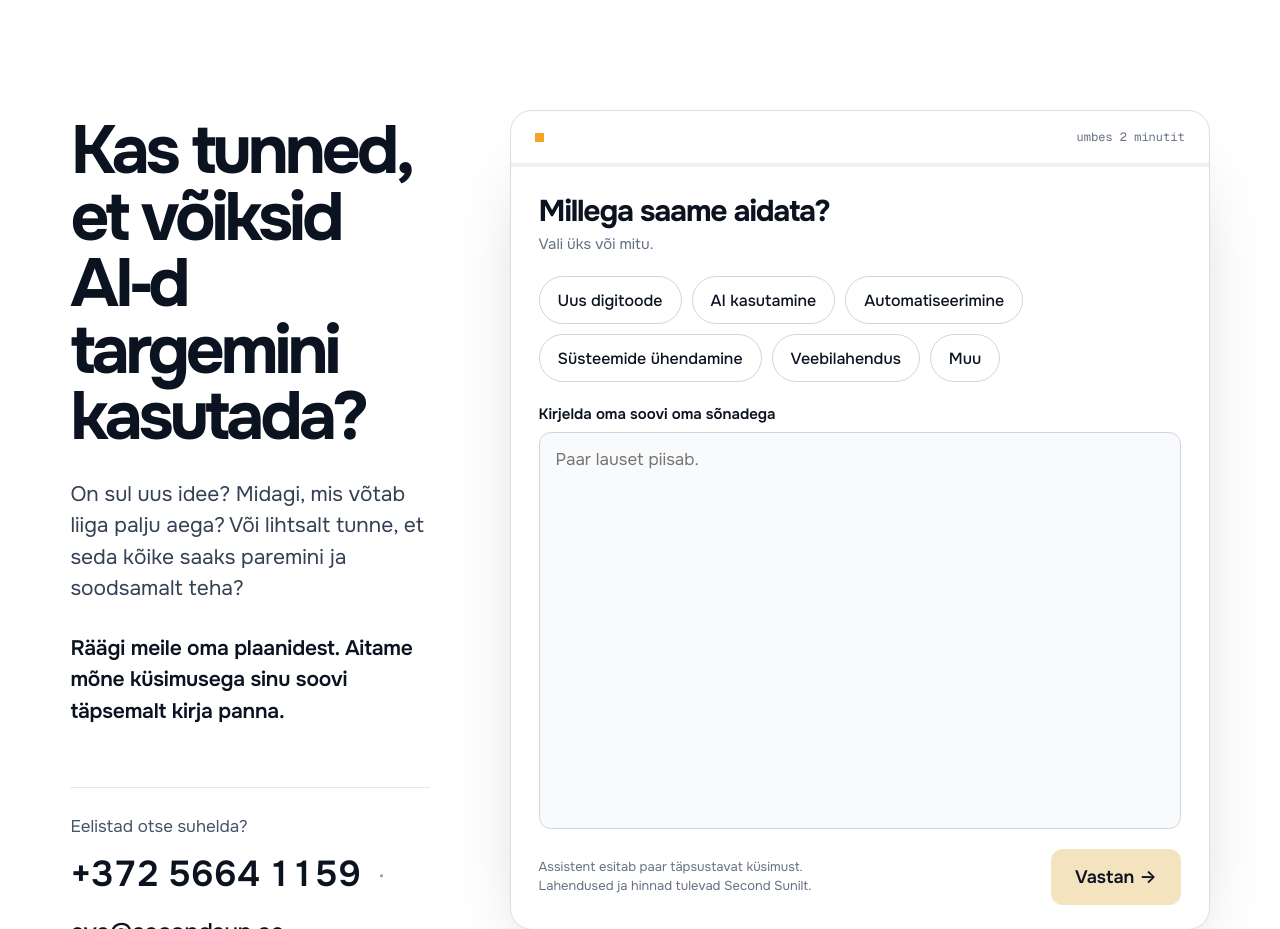
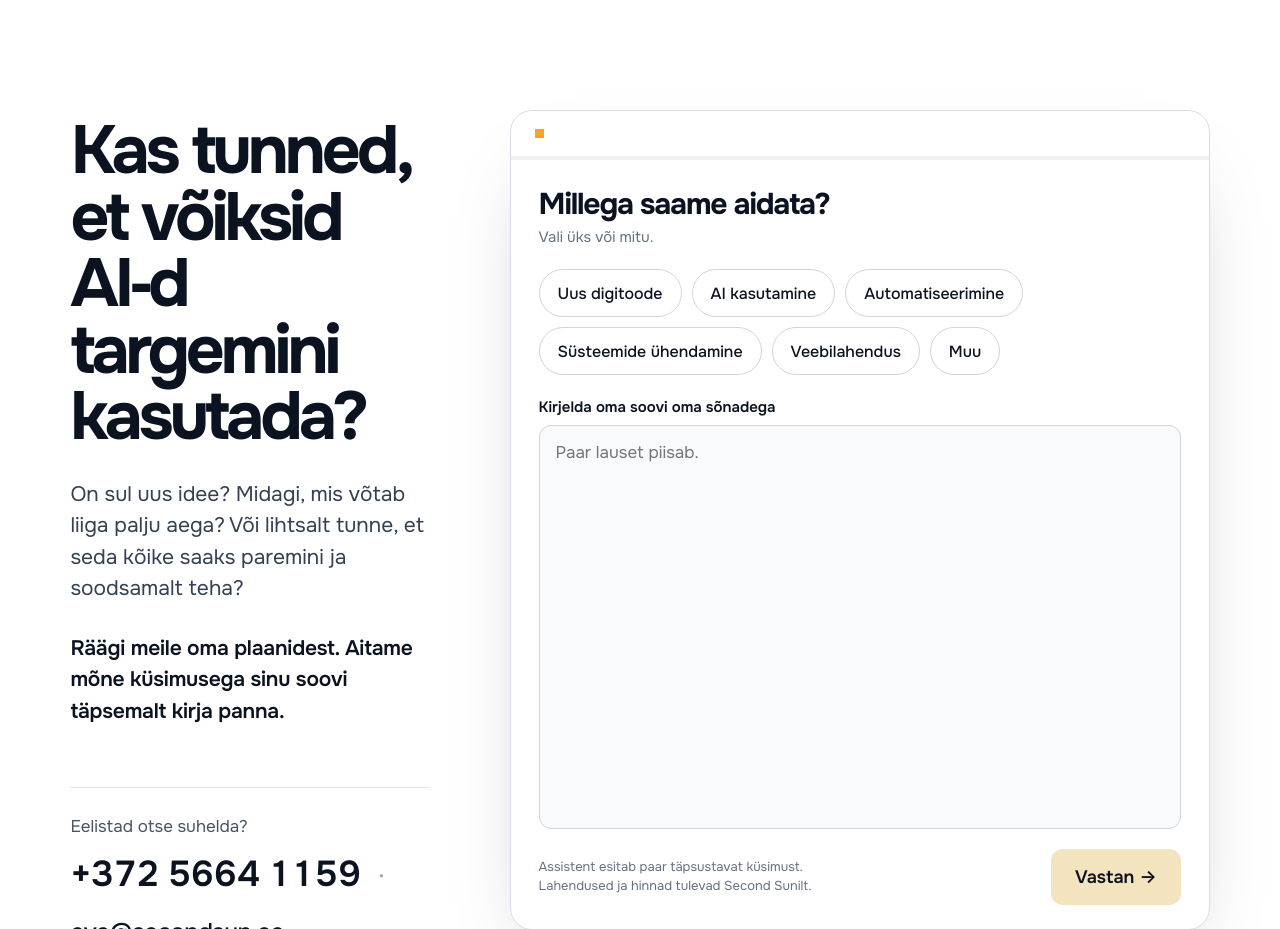
Before and after one commit to avatarapps/secondsun, a website: page public/index.html in a window 1280 px wide. Shown: the part 5300-6229 px from the top of the page. Drawn offline with nearby package versions, Linux system fonts and the light colour scheme.

Commit message:
Eemalda vormi päisest ajamärkus

```diff
--- a/public/app.js
+++ b/public/app.js
@@ -241,7 +241,7 @@
       var total = S.queue.length;
       var fill = S.phase === 'start' ? 0 : S.phase === 'q' ? (S.qi / (total + 1)) * 100 : S.phase === 'summary' ? 85 : S.phase === 'contact' ? 94 : 100;
       $('in-fill').style.width = fill.toFixed(1) + '%';
-      $('in-right').textContent = S.phase === 'q' ? 'küsimus ' + (S.qi + 1) + ' / ' + total : S.phase === 'summary' ? 'kokkuvõte' : S.phase === 'contact' ? 'kontakt' : S.phase === 'sent' ? 'saadetud' : 'umbes 2 minutit';
+      $('in-right').textContent = S.phase === 'q' ? 'küsimus ' + (S.qi + 1) + ' / ' + total : S.phase === 'summary' ? 'kokkuvõte' : S.phase === 'contact' ? 'kontakt' : S.phase === 'sent' ? 'saadetud' : '';
       var h = '';
       if (S.phase === 'start') {
         var dis = !S.needs.length && !S.desc.trim();
--- a/public/index.html
+++ b/public/index.html
@@ -165,7 +165,7 @@
 </div>
 </div>
 <div class="intake" id="intake">
-<div class="in-head"><span><i aria-hidden="true"></i></span><span class="mono" id="in-right">umbes 2 minutit</span></div>
+<div class="in-head"><span><i aria-hidden="true"></i></span><span class="mono" id="in-right"></span></div>
 <div class="in-prog"><div id="in-fill"></div></div>
 <div class="in-body" id="in-body"></div>
 </div>
```
